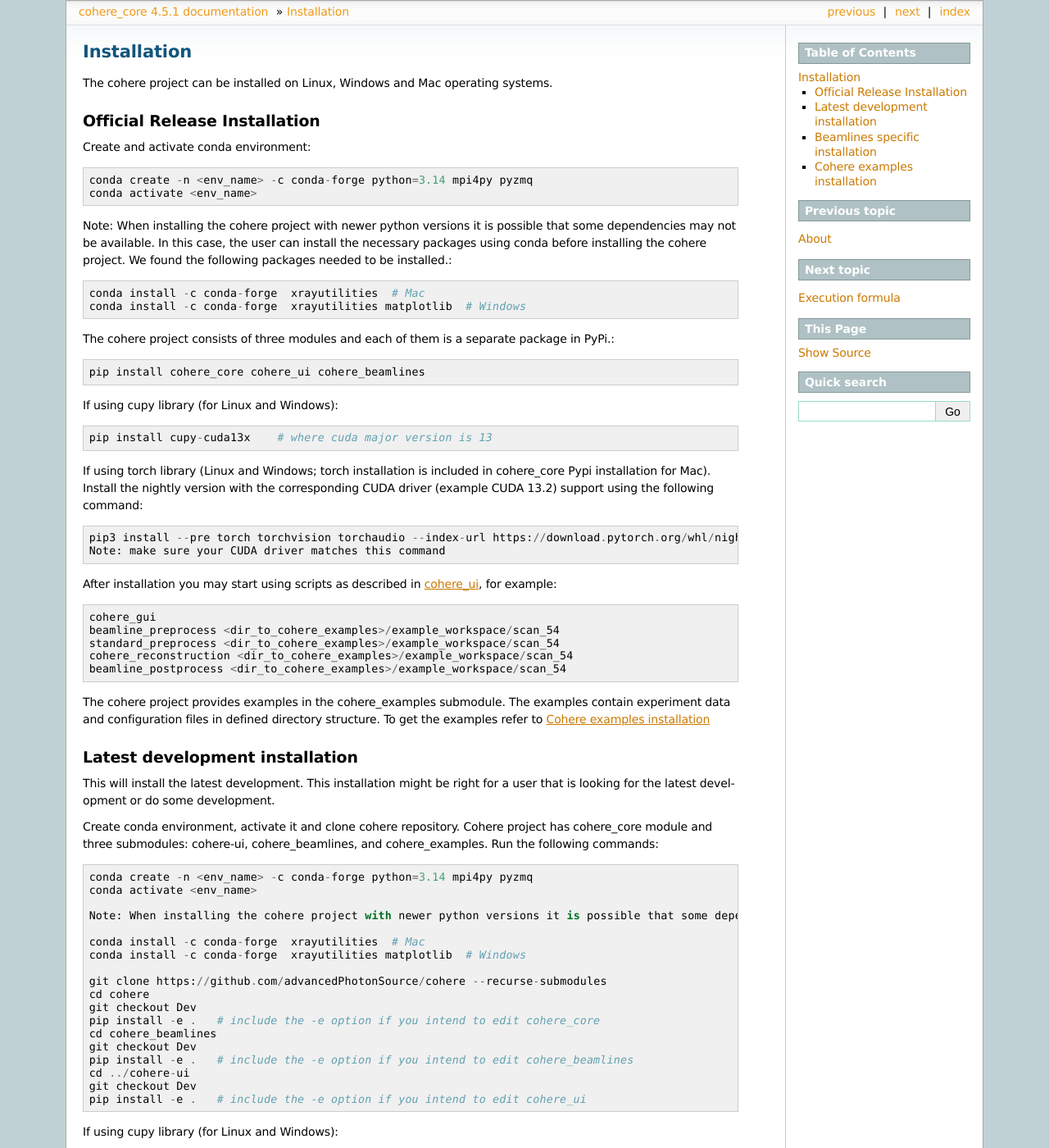
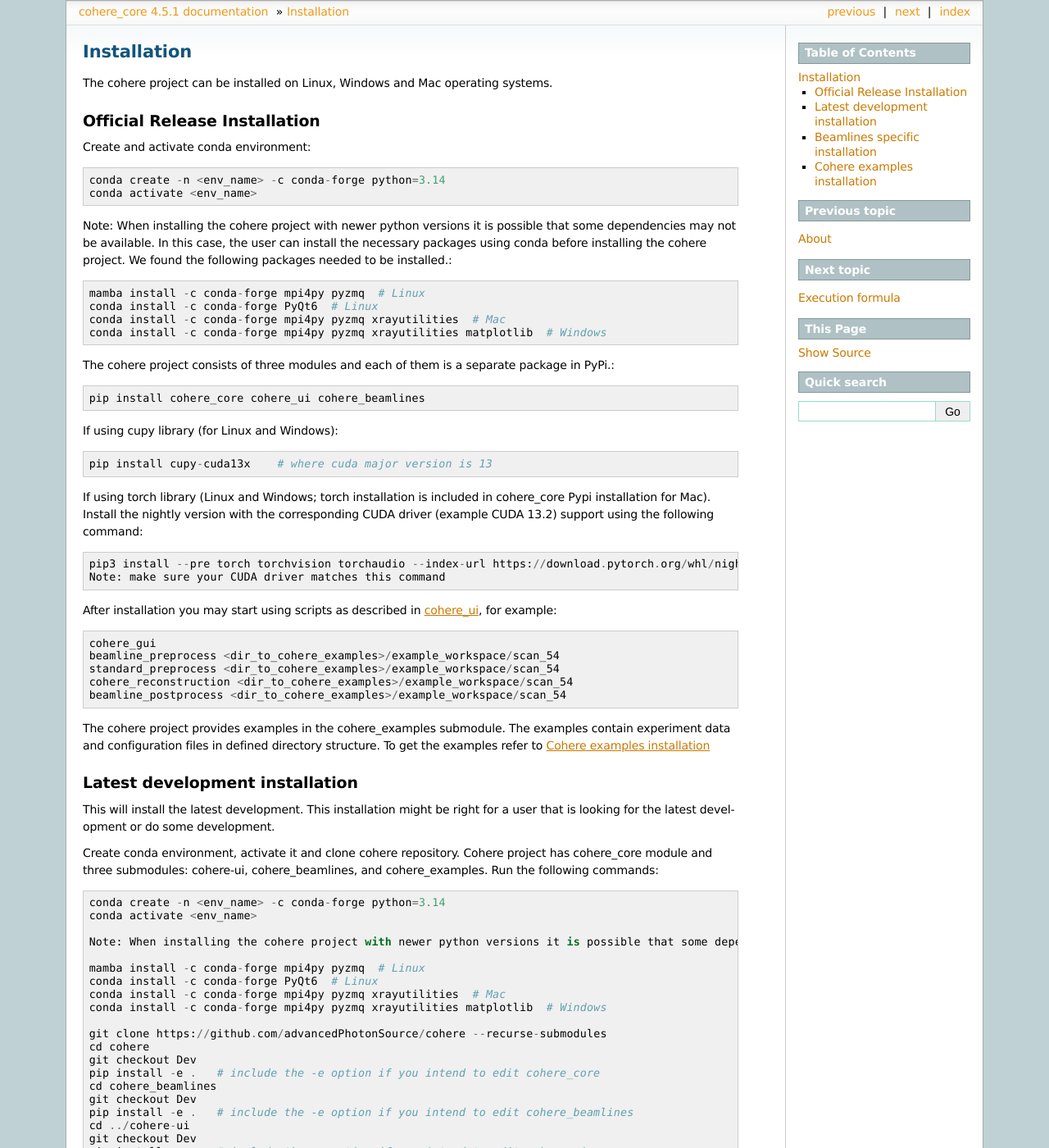
Before and after one commit to AdvancedPhotonSource/cohere, a Sphinx documentation site: the page built from docs/source/installation.rst, in a window 1280 px wide and 1400 px high. Shown: the whole window at 82% size. Built offline with Sphinx 7.4.7, drawn with Linux system fonts in a browser that asks for light colours.

Commit message:
updated docs, sync with ui

```diff
--- a/docs/source/installation.rst
+++ b/docs/source/installation.rst
@@ -7,13 +7,15 @@
 =============================
 Create and activate conda environment::
 
-    conda create -n <env_name> -c conda-forge python=3.14 mpi4py pyzmq
+    conda create -n <env_name> -c conda-forge python=3.14
     conda activate <env_name>
 
 Note: When installing the cohere project with newer python versions it is possible that some dependencies may not be available. In this case, the user can install the necessary packages using conda before installing the cohere project. We found the following packages needed to be installed.::
 
-    conda install -c conda-forge  xrayutilities  # Mac
-    conda install -c conda-forge  xrayutilities matplotlib  # Windows
+    mamba install -c conda-forge mpi4py pyzmq  # Linux
+    conda install -c conda-forge PyQt6  # Linux
+    conda install -c conda-forge mpi4py pyzmq xrayutilities  # Mac
+    conda install -c conda-forge mpi4py pyzmq xrayutilities matplotlib  # Windows
 
 The cohere project consists of three modules and each of them is a separate package in PyPi.::
 
@@ -48,13 +50,15 @@
 Create conda environment, activate it and clone cohere repository. Cohere project has cohere_core module and three submodules: cohere-ui, cohere_beamlines, and cohere_examples.
 Run the following commands::
 
-    conda create -n <env_name> -c conda-forge python=3.14 mpi4py pyzmq
+    conda create -n <env_name> -c conda-forge python=3.14
     conda activate <env_name>
 
     Note: When installing the cohere project with newer python versions it is possible that some dependencies may not be available. In this case, the user can install the necessary packages using conda before installing the cohere project. We found the following packages needed to be installed.
 
-    conda install -c conda-forge  xrayutilities  # Mac
-    conda install -c conda-forge  xrayutilities matplotlib  # Windows
+    mamba install -c conda-forge mpi4py pyzmq  # Linux
+    conda install -c conda-forge PyQt6  # Linux
+    conda install -c conda-forge mpi4py pyzmq xrayutilities  # Mac
+    conda install -c conda-forge mpi4py pyzmq xrayutilities matplotlib  # Windows
 
     git clone https://github.com/advancedPhotonSource/cohere --recurse-submodules
     cd cohere
```
